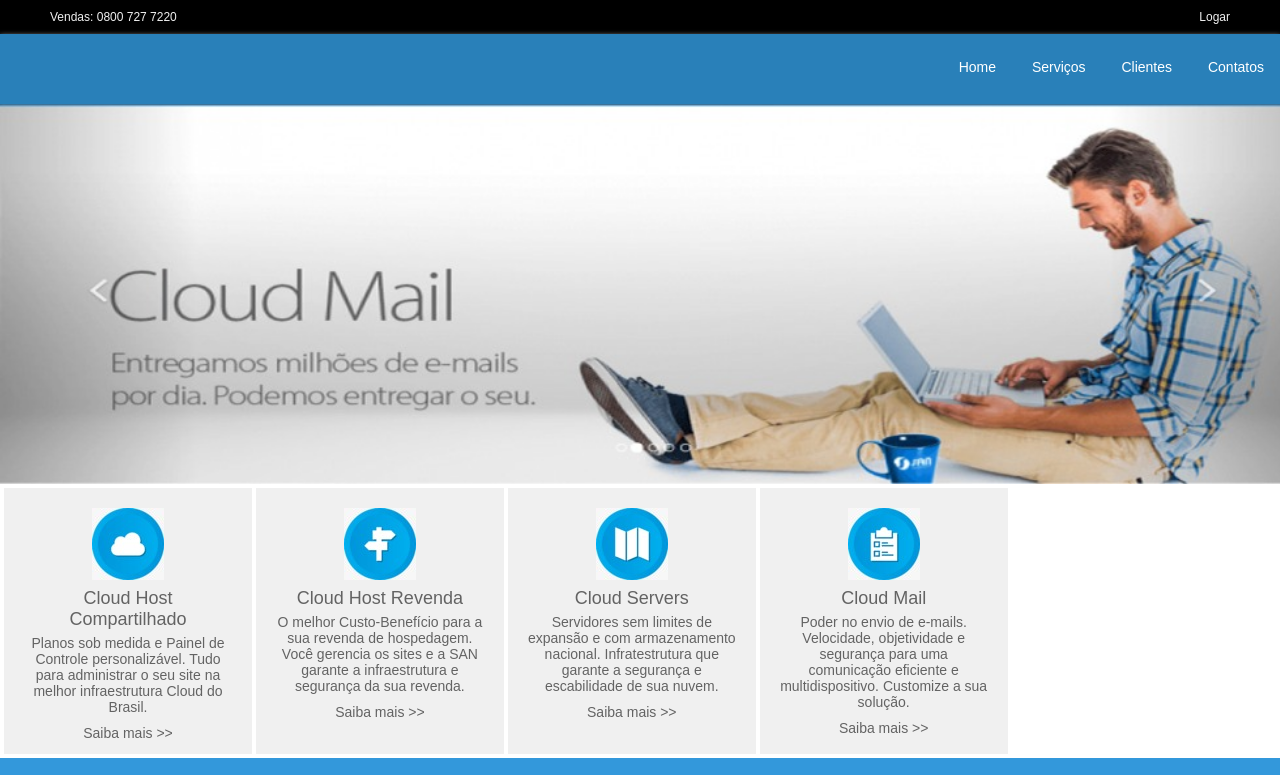
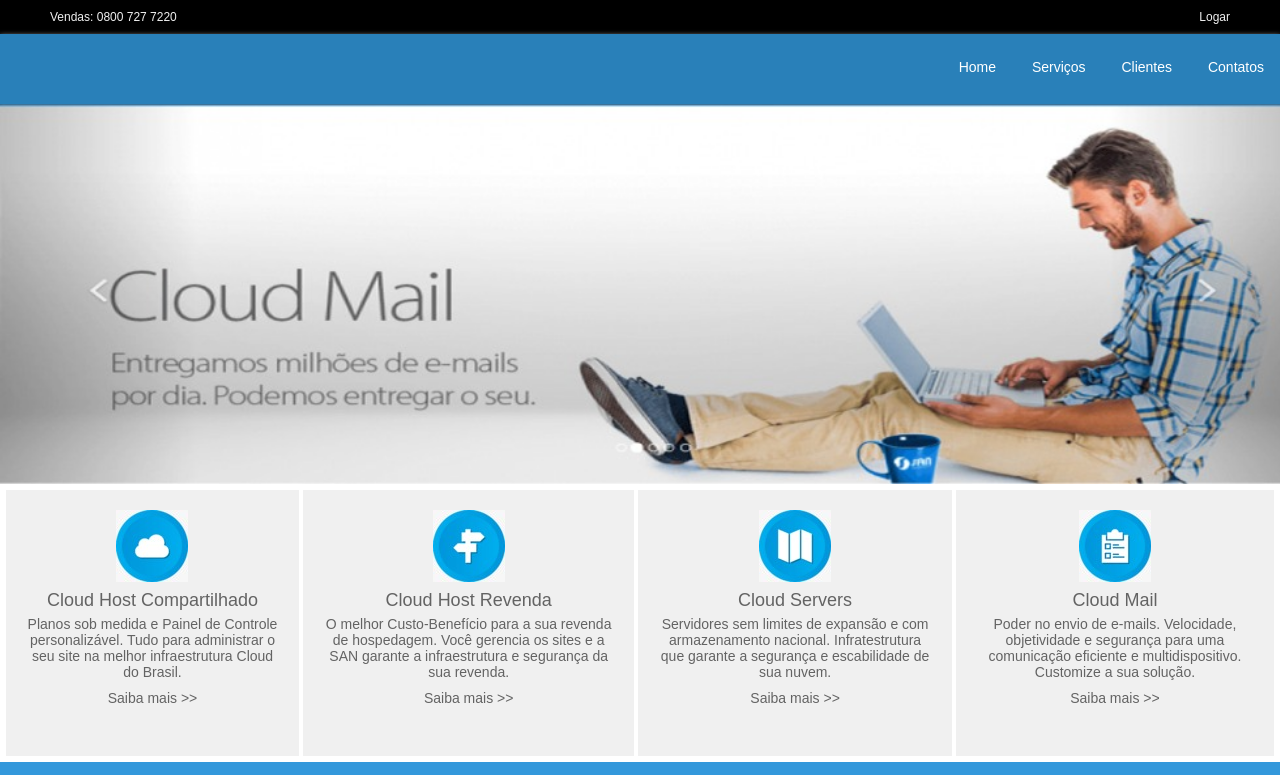
Before and after one commit to alineherculano1990/avaliacao-senac-2021, a plain HTML site: page index.html in a window 1280 px wide. Shown: the top 775 px of the page. Drawn offline with Linux system fonts and the light colour scheme.

Commit message:
ajuste dos artigos

```diff
--- a/css/main.css
+++ b/css/main.css
@@ -68,15 +68,17 @@ nav a {
 }
 
 main section.cloud-info-container {
-     padding: 4px;
+    display: flex;
+    justify-content: center;
+    padding: 4px;
 }
 
 main section article.cloud-info {
-    width: 248px;
+    min-width: 248px;
     height: 266px;
     background-color: #f0f0f0;
-    display: inline-flex;
     padding: 20px;
+    margin: 2px;
 
 }
 
```
